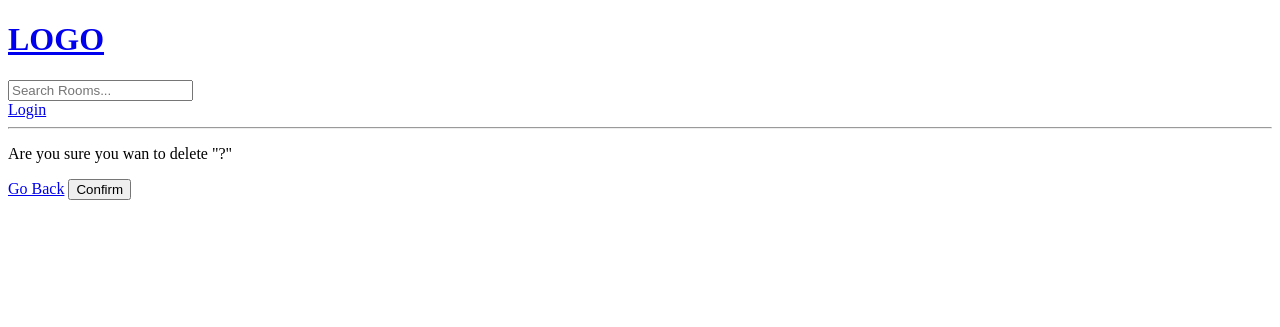
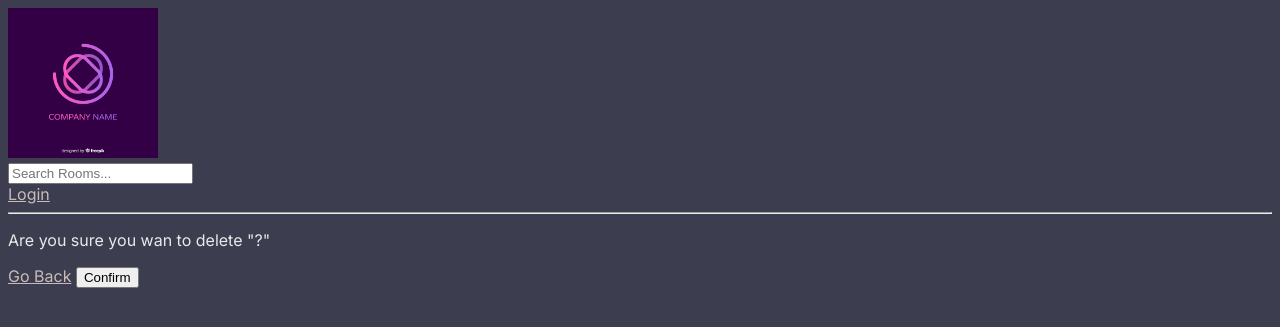
Before and after one commit to lalainafr/Django-laxDiscord, a Django app: template templates/delete.html in a window 1280 px wide. Shown: the top 327 px of the page. Run offline with Django 5.2, Linux system fonts and the light colour scheme; the template is opened without the code that fills it, so the values that code supplies are empty.

Commit message:
static file implementation

```diff
--- a/base/views.py
+++ b/base/views.py
@@ -87,7 +87,7 @@
     # q = whatever we passed in the url
     q = request.GET.get('q') if request.GET.get('q') != None else ''
 
-    # Q llookup method
+    # Q lookup method
     rooms = Room.objects.filter(
         # on peux faire plusieurs filtre avec le '&' ou '|'
         # -> contient le contenu du 'q' soit sur le topic, la description  ou le nom du room
--- a/laxDiscord/settings.py
+++ b/laxDiscord/settings.py
@@ -120,6 +120,10 @@
 
 STATIC_URL = 'static/'
 
+STATICFILES_DIRS = [
+    BASE_DIR / 'static'
+]
+
 # Default primary key field type
 # https://docs.djangoproject.com/en/5.0/ref/settings/#default-auto-field
 
--- /dev/null
+++ b/static/styles/main.css
@@ -0,0 +1,14 @@
+body{
+    background-color: rgb(60, 61, 79);
+    font-family: 'Inter', sans-serif;
+    color: rgb(232, 233, 233);
+}
+
+a{
+    color: rgb(200, 187, 187);
+}
+
+img{
+    height: 150px;
+    width: 150px;
+}
--- a/templates/partials/main.html
+++ b/templates/partials/main.html
@@ -1,8 +1,18 @@
 <!DOCTYPE html>
+{% load static %}
+<!-- veut dire qu'on utilise staticfiles dsans le template -->
 <html lang="en">
 <head>
     <meta charset="UTF-8">
     <meta name="viewport" content="width=device-width, initial-scale=1.0">
+
+    <!-- il va chercher le fichier css dans le dossier 'static' -->
+    <link rel="stylesheet" href="{% static 'styles/main.css'%}">
+    <link rel="preconnect" href="https://fonts.googleapis.com">
+    <link rel="preconnect" href="https://fonts.gstatic.com" crossorigin>
+    <link href="https://fonts.googleapis.com/css2?family=Inter&family=Raleway&family=Roboto+Flex&display=swap" rel="stylesheet">
+
+
     <title>lax-Discord</title>
 </head>
 <body>
--- a/templates/partials/navbar.html
+++ b/templates/partials/navbar.html
@@ -1,6 +1,7 @@
+{% load static %}
 
 <a href="/">
-    <h1>LOGO</h1>
+    <img src ="{% static 'images/logo.jpg' %}" alt="" >
 </a>
 
 <!-- searchForm -->
```
Also changed, not shown: static/images/logo.jpg (added).
